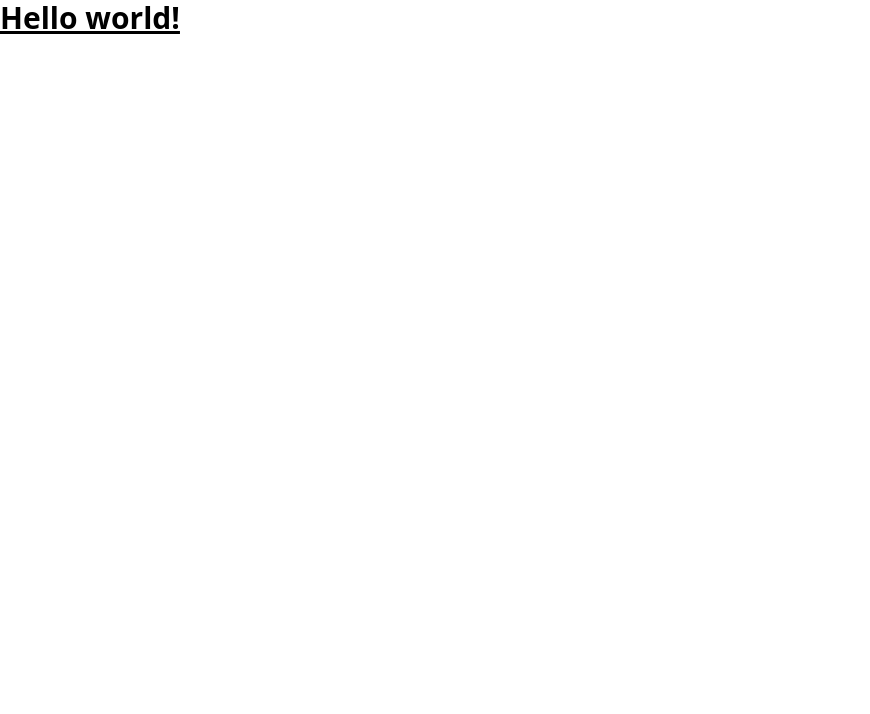
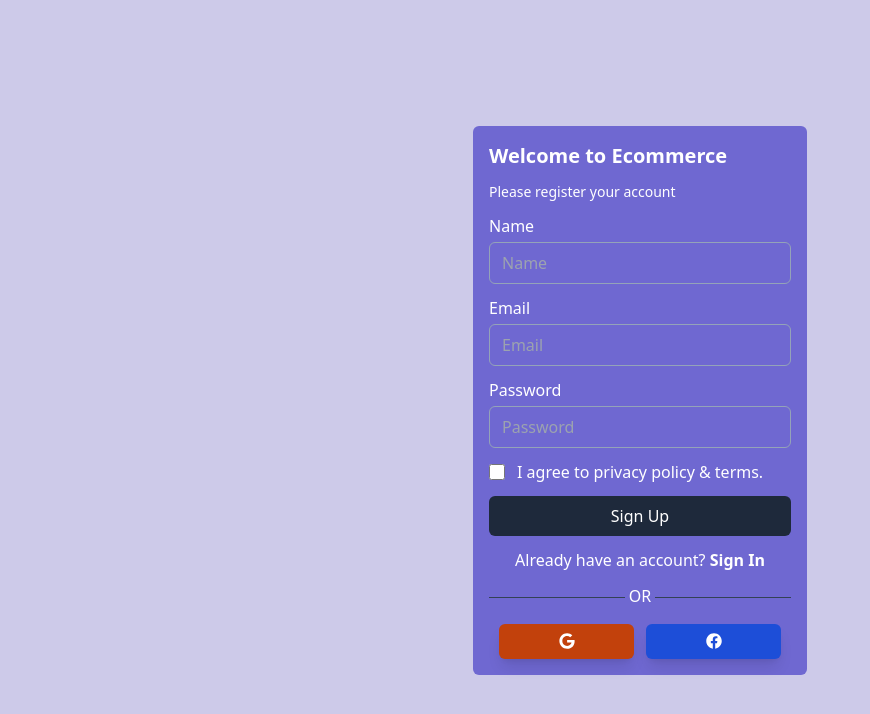
Before and after one commit to jandony/react-dashboard, a React (Create React App) app: page /register in a window 1280 px wide. Shown: the top 714 px of the page, without its empty margins (0-870 px from the left). Built offline with nearby package versions, Linux system fonts and the light colour scheme.

Commit message:
Setting up routes & register form

```diff
--- a/package.json
+++ b/package.json
@@ -17,6 +17,7 @@
     "react-hot-toast": "^2.4.1",
     "react-icons": "^5.2.1",
     "react-redux": "^9.1.2",
+    "react-router-dom": "^6.23.0",
     "react-scripts": "^5.0.1",
     "react-spinners": "^0.13.8",
     "react-window": "^1.8.10",
--- a/src/App.jsx
+++ b/src/App.jsx
@@ -1,10 +1,11 @@
+import { useState } from "react";
+import Router from "./router/Router";
+import publicRoutes from "./router/routes/publicRoutes";
 
 function App() {
-    return (
-        <div className="App">
-            <h1 className="text-3xl font-bold underline">Hello world!</h1>
-        </div>
-    );
+    const [allRoutes, setAllRoutes] = useState([...publicRoutes]);
+    console.log(allRoutes);
+    return <Router allRoutes={allRoutes} />
 }
 
 export default App;
--- a/src/index.js
+++ b/src/index.js
@@ -1,14 +1,15 @@
-import React from 'react';
+import React, { lazy } from 'react';
 import ReactDOM from 'react-dom/client';
 import './index.css';
-import App from './App';
 import reportWebVitals from './reportWebVitals';
+import { BrowserRouter } from 'react-router-dom';
+const App = lazy(() => import('./App'));
 
 const root = ReactDOM.createRoot(document.getElementById('root'));
 root.render(
-  <React.StrictMode>
+  <BrowserRouter>
     <App />
-  </React.StrictMode>
+  </BrowserRouter>
 );
 
 // If you want to start measuring performance in your app, pass a function
--- /dev/null
+++ b/src/router/Router.jsx
@@ -0,0 +1,8 @@
+import { useRoutes } from 'react-router-dom';
+
+const Router = ({ allRoutes }) => {
+    const routes = useRoutes([...allRoutes]);
+    return routes;
+};
+
+export default Router;
--- a/src/router/routes/publicRoutes.js
+++ b/src/router/routes/publicRoutes.js
@@ -0,0 +1,17 @@
+import { lazy } from "react";
+
+const Login = lazy(() => import("../../views/auth/Login"));
+const Register = lazy(() => import("../../views/auth/Register"));
+
+const publicRoutes = [
+    {
+        path: '/login',
+        element: <Login />
+    },
+    {
+        path: '/register',
+        element: <Register />
+    }
+]
+
+export default publicRoutes;
--- a/src/views/auth/Register.jsx
+++ b/src/views/auth/Register.jsx
@@ -1,9 +1,56 @@
 import React from 'react';
+import { Link } from 'react-router-dom';
+import { FaGoogle, FaFacebook } from "react-icons/fa";
 
 const Register = () => {
     return (
-        <div>
-            <h1>Register Page</h1>
+        <div className="min-w-screen min-h-screen bg-[#cdcae9] flex justify-center items-center">
+            <div className="w-[350px] text-[#ffffff] p-2">
+                <div className="bg-[#6f68d1] p-4 rounded-md">
+                    <h2 className="text-xl mb-3 font-bold">Welcome to Ecommerce</h2>
+                    <p className="text-sm mb-3 font-medium">Please register your account</p>
+                    <form>
+                        <div className="flex flex-col w-full gap-1 mb-3">
+                            <label htmlFor="name">Name</label>
+                            <input className="px-3 py-2 outline-none border border-slate-400 bg-transparent rounded-md" type="text" name="name" placeholder='Name' id="name" required />
+                        </div>
+                        <div className="flex flex-col w-full gap-1 mb-3">
+                            <label htmlFor="email">Email</label>
+                            <input className="px-3 py-2 outline-none border border-slate-400 bg-transparent rounded-md" type="text" name="email" placeholder='Email' id="email" required />
+                        </div>
+                        <div className="flex flex-col w-full gap-1 mb-3">
+                            <label htmlFor="password">Password</label>
+                            <input className="px-3 py-2 outline-none border border-slate-400 bg-transparent rounded-md" type="text" name="password" placeholder='Password' id="password" required />
+                        </div>
+                        <div className="flex items-center w-full gap-3 mb-3">
+                            <input className="w-4 h-4 text-blue-600 overflow-hidden bg-gray-200 rounded border-gray-300 focus:ring-blue-500" type="checkbox" name="checkbox" id="checkbox" />
+                            <label htmlFor="checkbox">I agree to privacy policy & terms.</label>
+                        </div>
+
+                        <button className="bg-slate-800 w-full hover:shadow-blue-300/ hover:shadow-lg text-white rounded-md px-7 py-2 mb-3">Sign Up</button>
+
+                        <div className="flex items-center mb-3 gap-3 justify-center">
+                            <p>Already have an account? <Link className="font-bold" to="/login">Sign In</Link></p>
+                        </div>
+                        <div className="w-full flex justify-center items-center mb-3">
+                            <div className="w-[45%] bg-slate-700 h-[1px]"></div>
+                            <div className="w-[10%] flex justify-center items-center">
+                                <span className="pb-1">OR</span>
+                            </div>
+                            <div className="w-[45%] bg-slate-700 h-[1px]"></div>
+                        </div>
+
+                        <div className="flex justify-center items-center gap-3">
+                            <div className="w-[135px] h-[35px] flex rounded-md bg-orange-700 shadow-lg hover:shadow-orange-700/50 justify-center cursor-pointer items-center overflow-hidden">
+                                <span><FaGoogle /></span>
+                            </div>
+                            <div className="w-[135px] h-[35px] flex rounded-md bg-blue-700 shadow-lg hover:shadow-blue-700/50 justify-center cursor-pointer items-center overflow-hidden">
+                                <span><FaFacebook /></span>
+                            </div>
+                        </div>
+                    </form>
+                </div>
+            </div>
         </div>
     );
 };
```
Also changed, not shown: src/router/Router.js (deleted), 1 other file (tests, documents, lock files or other folders).
